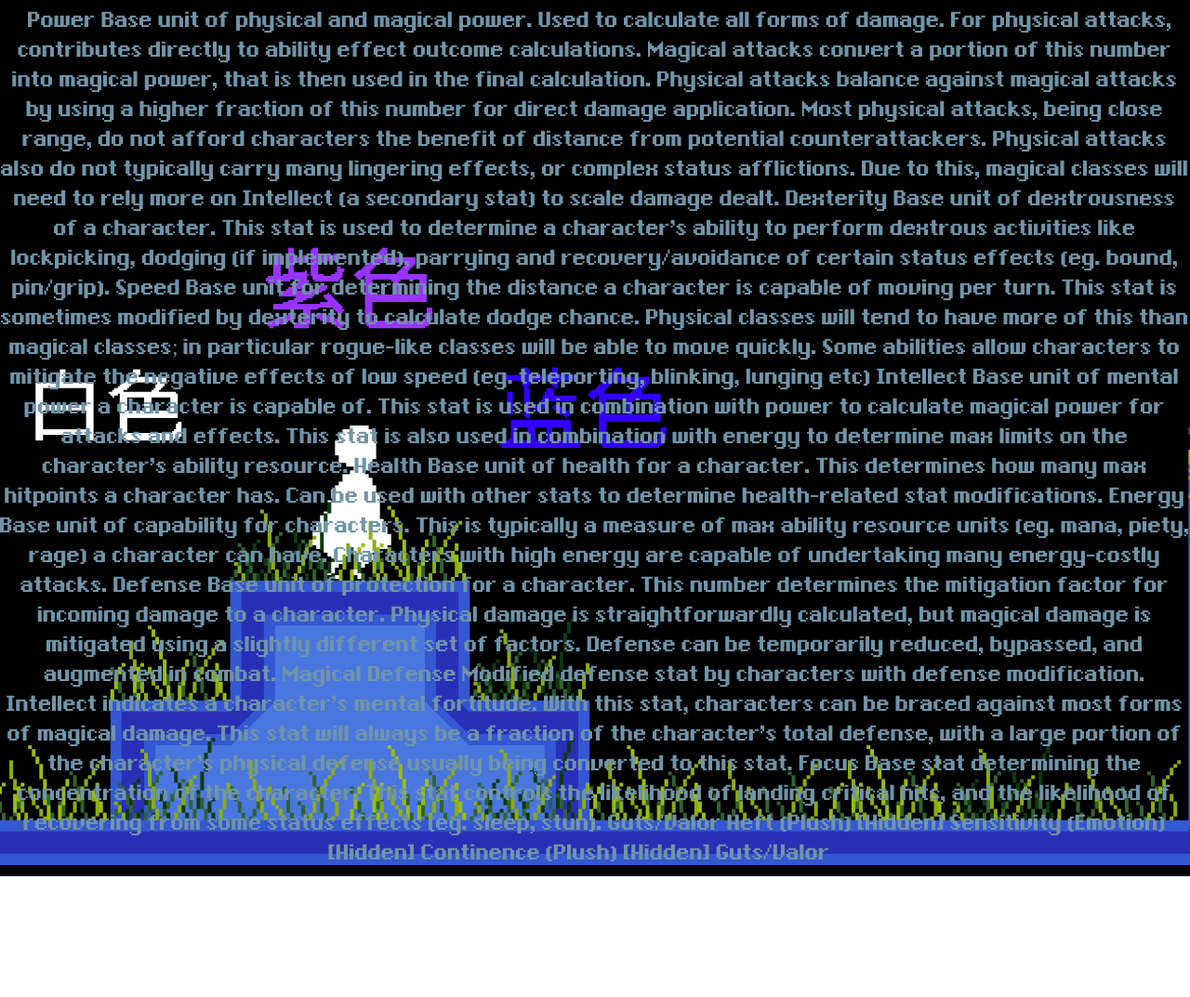
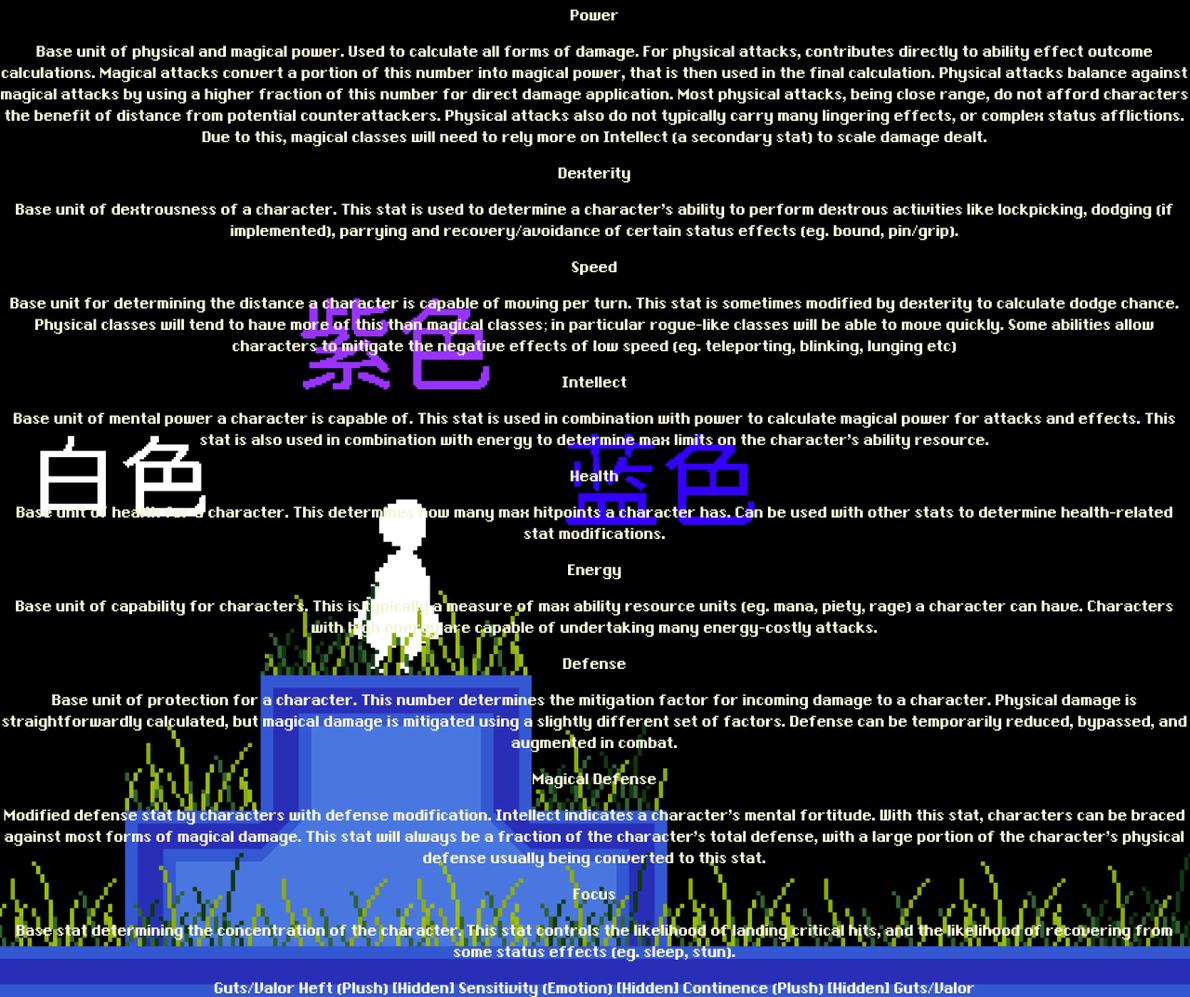
Before and after one commit to webcrawler96/webcrawler96.github.io, a plain HTML site: page UpsyDaisy/stats.html in a window 1280 px wide. Shown: the part 146-1219 px from the top of the page at 93% size. Before the commit the page ends 1089 px from the top, so only its background shows below. Drawn offline with Linux system fonts and the light colour scheme.

Commit message:
fix stats.html

```diff
--- a/UpsyDaisy/stats.html
+++ b/UpsyDaisy/stats.html
@@ -14,37 +14,54 @@
 			Stats in TTT
 		</h1>
 
-		<p1>
-			<h>Power</h>
+		<h>Power</h>
+
+		<p>
 			Base unit of physical and magical power. Used to calculate all forms of damage. For physical attacks, contributes directly to ability effect outcome calculations. Magical attacks convert a portion of this number into magical power, that is then used in the final calculation.
 
 			Physical attacks balance against magical attacks by using a higher fraction of this number for direct damage application. Most physical attacks, being close range, do not afford characters the benefit of distance from potential counterattackers. Physical attacks also do not typically carry many lingering effects, or complex status afflictions. Due to this, magical classes will need to rely more on Intellect (a secondary stat) to scale damage dealt.
+		</p>
 
 			<h>Dexterity</h>
+
+		<p>
 			Base unit of dextrousness of a character. This stat is used to determine a character's ability to perform dextrous activities like lockpicking, dodging (if implemented), parrying and recovery/avoidance of certain status effects (eg. bound, pin/grip).
-
+		</p>
 
 			<h>Speed</h>
+		<p>
 			Base unit for determining the distance a character is capable of moving per turn. This stat is sometimes modified by dexterity to calculate dodge chance. Physical classes will tend to have more of this than magical classes; in particular rogue-like classes will be able to move quickly. Some abilities allow characters to mitigate the negative effects of low speed (eg. teleporting, blinking, lunging etc)
-
+		</p>
 
 			<h>Intellect</h>
+		<p>
 			Base unit of mental power a character is capable of. This stat is used in combination with power to calculate magical power for attacks and effects. This stat is also used in combination with energy to determine max limits on the character's ability resource.
+		</p>
 
 			<h>Health</h>
+		<p>
 			Base unit of health for a character. This determines how many max hitpoints a character has. Can be used with other stats to determine health-related stat modifications.
+		</p>
 
 			<h>Energy</h>
+		<p>
 			Base unit of capability for characters. This is typically a measure of max ability resource units (eg. mana, piety, rage) a character can have. Characters with high energy are capable of undertaking many energy-costly attacks.
+		</p>
 
 			<h>Defense</h>
+		<p>
 			Base unit of protection for a character. This number determines the mitigation factor for incoming damage to a character. Physical damage is straightforwardly calculated, but magical damage is mitigated using a slightly different set of factors. Defense can be temporarily reduced, bypassed, and augmented in combat.
+		</p>
 
 			<h>Magical Defense</h>
+		<p>
 			Modified defense stat by characters with defense modification. Intellect indicates a character's mental fortitude. With this stat, characters can be braced against most forms of magical damage. This stat will always be a fraction of the character's total defense, with a large portion of the character's physical defense usually being converted to this stat.
+		</p>
 
 			<h>Focus</h>
+		<p>
 			Base stat determining the concentration of the character. This stat controls the likelihood of landing critical hits, and the likelihood of recovering from some status effects (eg. sleep, stun).
+		</p>
 
 			<h>Guts/Valor</h>
 
@@ -55,11 +72,5 @@
 			<h>Guts/Valor</h>
 			<h></h>
 
-		</p1>
-
-		<p2>
-
-		</p2>
-
 	</body>
 </html>
```
